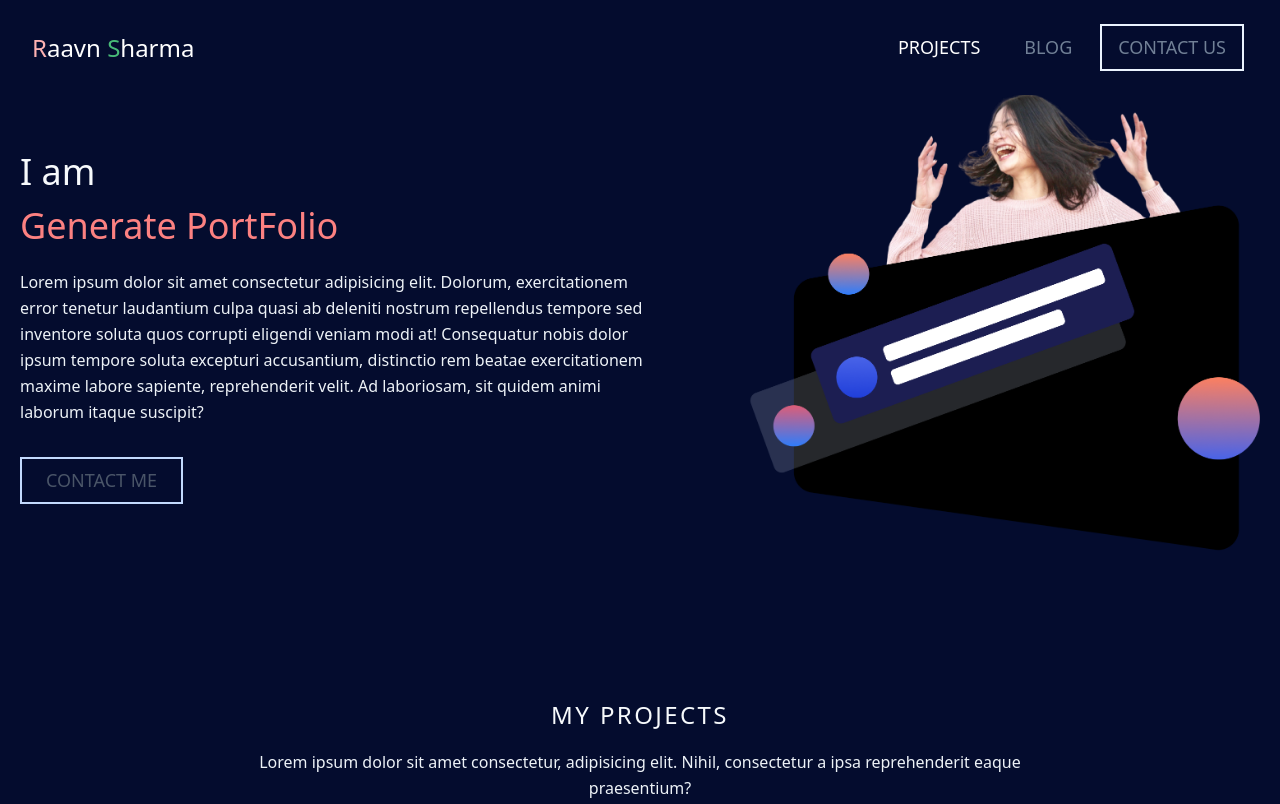
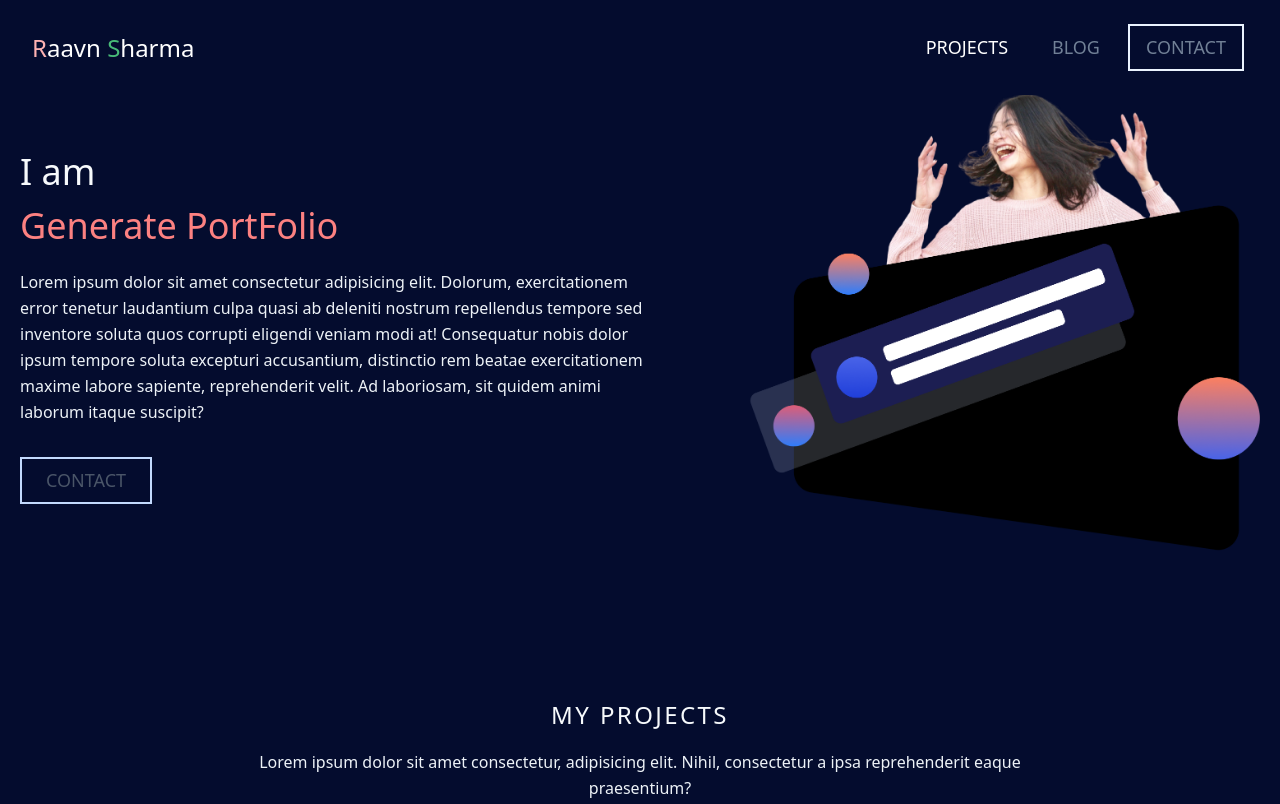
Before and after one commit to Lolgoal/PORTFOLIO4, a plain HTML site: page index.html in a window 1280 px wide. Shown: the top 804 px of the page. Drawn offline with nearby package versions, Linux system fonts and the light colour scheme.

Commit message:
Update index.html

```diff
--- a/index.html
+++ b/index.html
@@ -96,7 +96,7 @@
               class="inline-block text-gray-600 no-underline hover:text-gray-200 hover:text-underline py-2 px-4 text-lg font-medium border-2 border-indigo-100 hover:border-2 hover:border-indigo-600"
               href="#"
               @click="isOpen = false"
-              >CONTACT US
+              >CONTACT
             </a>
           </li>
         </ul>
@@ -110,7 +110,7 @@
           </h1>
           <p class="mb-8 leading-relaxed text-gray-200">Lorem ipsum dolor sit amet consectetur adipisicing elit. Dolorum, exercitationem error tenetur laudantium culpa quasi ab deleniti nostrum repellendus tempore sed inventore soluta quos corrupti eligendi veniam modi at! Consequatur nobis dolor ipsum tempore soluta excepturi accusantium, distinctio rem beatae exercitationem maxime labore sapiente, reprehenderit velit. Ad laboriosam, sit quidem animi laborum itaque suscipit?</p>
           <div class="flex justify-center">
-            <button class=" inline-flex text-gray-700 py-2 px-6 focus:outline-none text-lg font-medium border-2 border-indigo-200 hover:border-2 hover:border-indigo-600 hover:text-gray-100">CONTACT ME</button>
+            <button class=" inline-flex text-gray-700 py-2 px-6 focus:outline-none text-lg font-medium border-2 border-indigo-200 hover:border-2 hover:border-indigo-600 hover:text-gray-100">CONTACT </button>
           </div>
         </div>
         <div class="lg:max-w-lg lg:w-full md:w-1/2 w-5/6">
```
